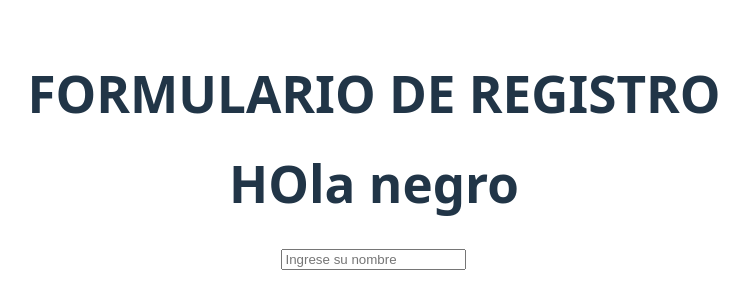
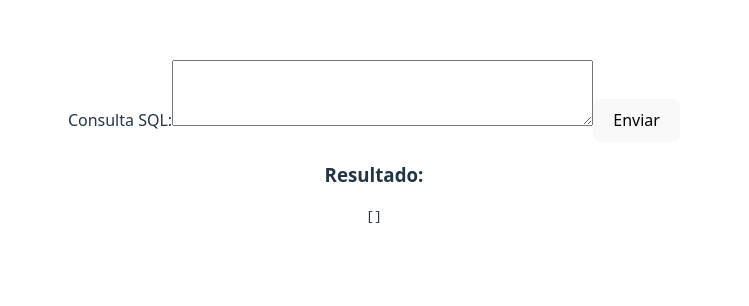
Before and after one commit to Viernes137/Proyecto-TienditaBED-SalvenALasBallenasNoAlProyectoSaguaroAbajoSantander, a React (Vite) app in the folder Frontend/: page / in a window 1280 px wide. Shown: the part 250-556 px from the top of the page, without its empty margins (266-1015 px from the left). Built offline with nearby package versions, Linux system fonts and the light colour scheme.

Commit message:
Prueback

```diff
--- a/Frontend/src/App.jsx
+++ b/Frontend/src/App.jsx
@@ -1,12 +1,12 @@
 import { useState } from 'react'
-import A from './Components/Forms'
+import Datos from './Components/Formulario'
 import './App.css'
 
 function App() {
 
   return (
     <div>
-      <A/>
+      <Datos/>
     </div>
   )
 }
--- a/Frontend/src/Components/Forms.jsx
+++ /dev/null
@@ -1,27 +0,0 @@
-import { useEffect,useState } from "react";
-
-const forms = () => {
-    const [name,setName] = useState ("")
-
-    return (
-
-        <div>
-            <h1>FORMULARIO DE REGISTRO</h1>
-            <h1>HOla negro {name}</h1>
-            <input
-                id="nombre"
-                placeholder="Ingrese su nombre"
-                value = {name}
-                onChange={ (name) => setName(event.target.value)}
-            >
-
-            </input>
-
-
-        </div>
-    );
-
-
-};
-
-export default forms
--- /dev/null
+++ b/Frontend/src/Components/Formulario.jsx
@@ -0,0 +1,43 @@
+import { useState } from "react";
+
+const Formulario = () => {
+    const [sql, setSql] = useState("");
+    const [resultado, setResultado] = useState([]);
+
+    const handleSubmit = async (e) => {
+        e.preventDefault(); // evita que la página se recargue
+        const formData = new FormData();
+        formData.append("Consulta", sql);
+
+        const res = await fetch("http://127.0.0.1:8000/Tablas", {
+            method: "POST",
+            body: formData,
+        });
+
+        const data = await res.json();
+        setResultado(data);
+    };
+
+    return (
+        <div>
+            <form onSubmit={handleSubmit}>
+                <label htmlFor="sql">Consulta SQL:</label>
+                <textarea
+                    id="sql"
+                    rows="4"
+                    cols="50"
+                    value={sql}
+                    onChange={(e) => setSql(e.target.value)}
+                ></textarea>
+                <button type="submit">Enviar</button>
+            </form>
+
+            <div>
+                <h3>Resultado:</h3>
+                <pre>{JSON.stringify(resultado, null, 2)}</pre>
+            </div>
+        </div>
+    );
+};
+
+export default Formulario;
```
Also changed, not shown: 1 other file (tests, documents, lock files or other folders).
